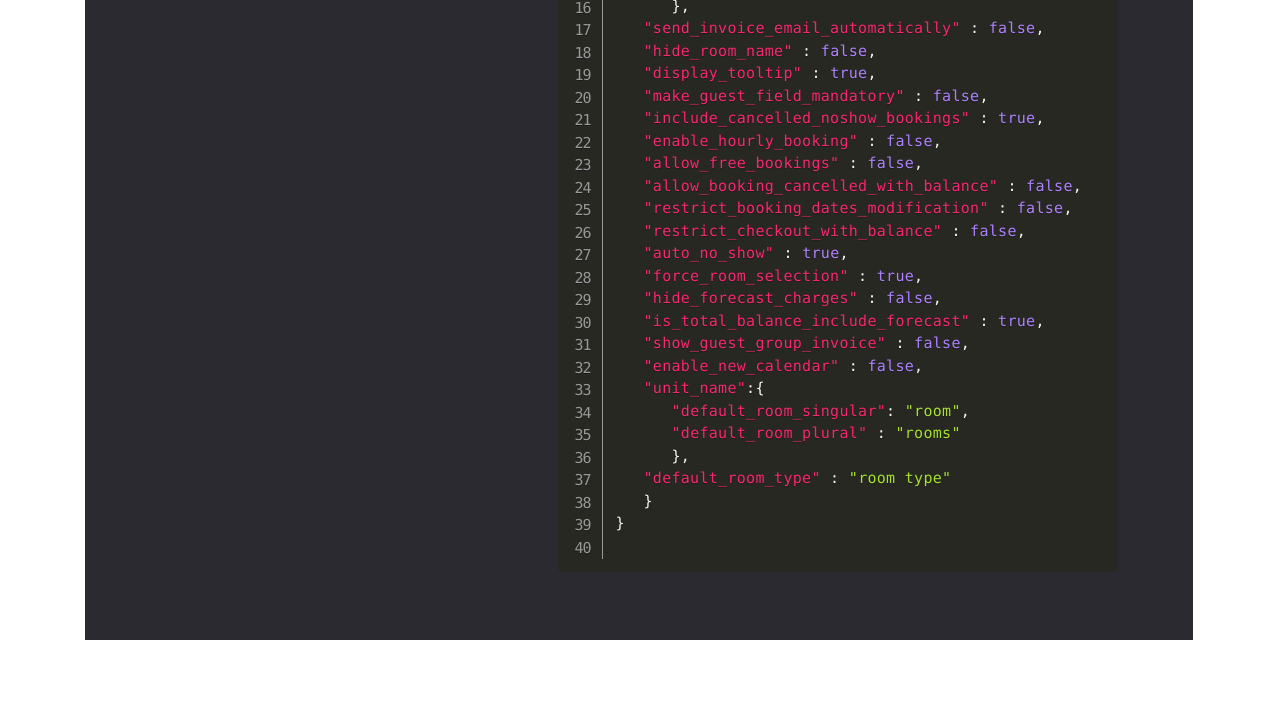
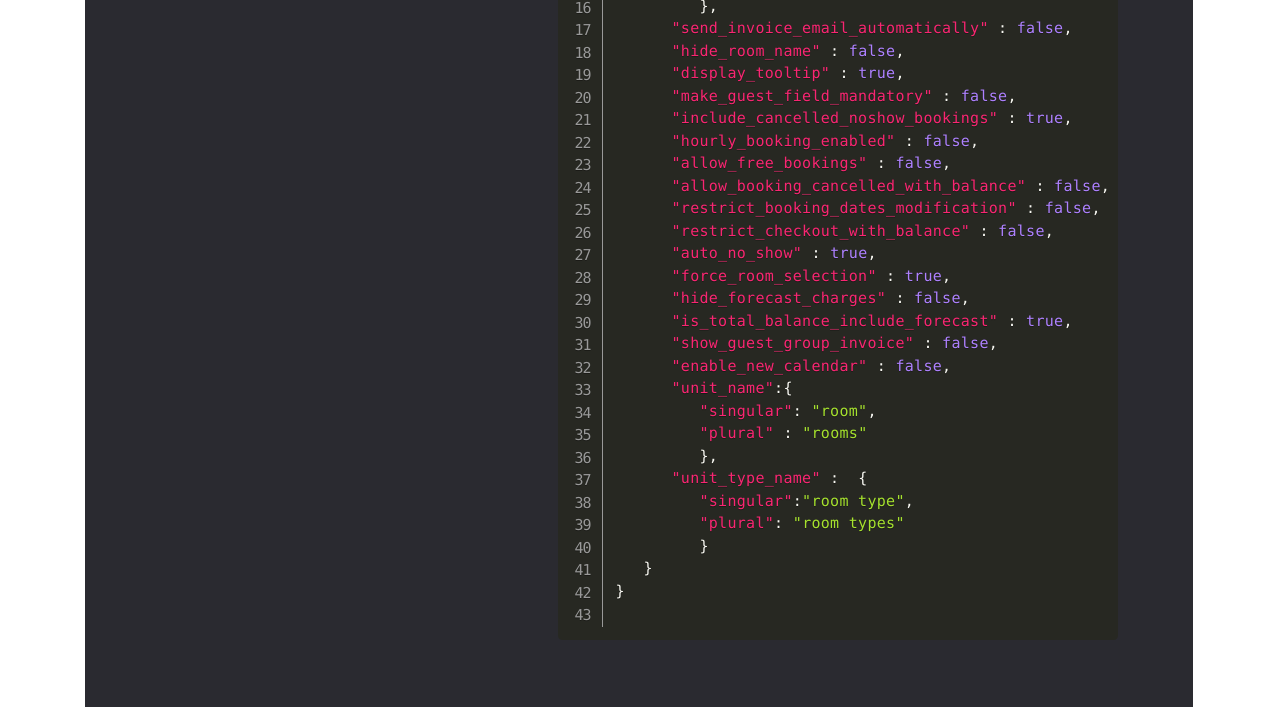
Before and after one commit to minical/minical.github.io, a plain HTML site: page index.html in a window 1280 px wide. Shown: the part 1565-2277 px from the top of the page. Drawn offline with Linux system fonts and the light colour scheme; some packages are replaced by stand-ins of ours.

Commit message:
ui chnages

```diff
--- a/assets/css/theme.css
+++ b/assets/css/theme.css
@@ -1935,7 +1935,8 @@ input[type="email"] {
      font-weight:600;
     }
     .menu-wep a:hover{
-      border-bottom: 2px solid;
+      /* border-bottom: 2px solid;    */
+      color: #e5e3ff;
     }
 
 
@@ -3689,7 +3690,7 @@ nav ul li label{
 .product-tabs ul li label {
 
   font-weight: bold;
-  font-size: 14px;
+  font-size: 13px;
   line-height: 32px;
   letter-spacing: 1.33333px;
   float: left;
--- a/index.html
+++ b/index.html
@@ -47,7 +47,7 @@
             <div class="col-lg-3 col-md-4 align-self-center">
                <div class="logo">
                   <a href="index.html" class="latterColor">
-                     <img src="assets/img/Icon.png" alt="">
+                     <!-- <img src="assets/img/Icon.png" alt=""> -->
                      miniCal
                   </a>
                </div>
@@ -191,7 +191,7 @@
                         <label for="tab2">Hostel</label>
                      </li>
                      <li class="tab3">
-                        <label for="tab3">Vacation Rent</label>
+                        <label for="tab3">Vacation Rental</label>
                      </li>
                      <li class="tab4">
                         <label for="tab4">Apartment</label>
@@ -237,7 +237,7 @@
       "display_tooltip" : true,
       "make_guest_field_mandatory" : false,
       "include_cancelled_noshow_bookings" : true,
-   "enable_hourly_booking" : false,
+      "hourly_booking_enabled" : false,
       "allow_free_bookings" : false,
       "allow_booking_cancelled_with_balance" : false,
       "restrict_booking_dates_modification" : false,
@@ -249,10 +249,13 @@
       "show_guest_group_invoice" : false,
       "enable_new_calendar" : false,
       "unit_name":{
-      "default_room_singular": "room",
-      "default_room_plural" : "rooms"
+         "singular": "room",
+         "plural" : "rooms"
          },
-   "default_room_type" : "room type"
+      "unit_type_name" :  {
+         "singular":"room type",
+         "plural": "room types"
+         }
    }
 }
     </code>
@@ -293,7 +296,7 @@
       "display_tooltip" : true,
       "make_guest_field_mandatory" : false,
       "include_cancelled_noshow_bookings" : true,
-      "enable_hourly_booking" : false,
+      "hourly_booking_enabled" : false,
       "allow_free_bookings" : false,
       "allow_booking_cancelled_with_balance" : false,
       "restrict_booking_dates_modification" : false,
@@ -305,10 +308,13 @@
       "show_guest_group_invoice" : false,
       "enable_new_calendar" : false,
       "unit_name":{
-         "default_room_singular": "bed",
-         "default_room_plural" : "beds"
+         "singular": "bed",
+         "plural" : "beds"
          },
-      "default_room_type" : "bed type"
+      "unit_type_name" : {
+         "singular":"room type",
+         "plural": "room types"
+         }
    }
 }
     </code>
@@ -329,7 +335,7 @@
                            <center>
 <pre class="line-numbers">
 <code class="language-json">{
-   "name": "Vacation Rent",
+   "name": "Vacation Rental",
    "version": "1.0.0",
    "description": "",
    "dependencies": {
@@ -349,7 +355,7 @@
       "display_tooltip" : true,
       "make_guest_field_mandatory" : false,
       "include_cancelled_noshow_bookings" : true,
-      "enable_hourly_booking" : false,
+      "hourly_booking_enabled" : false,
       "allow_free_bookings" : false,
       "allow_booking_cancelled_with_balance" : false,
       "restrict_booking_dates_modification" : false,
@@ -361,10 +367,13 @@
       "show_guest_group_invoice" : false,
       "enable_new_calendar" : false,
       "unit_name":{
-         "default_room_singular": "room",
-         "default_room_plural" : "rooms"
+         "singular": "room",
+         "plural" : "rooms"
         },
-      "default_room_type" : "room type"
+      "unit_type_name" :  {
+         "singular":"room type",
+         "plural": "room types"
+         }
      }
 }
     </code>
@@ -405,7 +414,7 @@
       "display_tooltip" : true,
       "make_guest_field_mandatory" : false,
       "include_cancelled_noshow_bookings" : true,
-      "enable_hourly_booking" : false,
+      "hourly_booking_enabled" : false,
       "allow_free_bookings" : false,
       "allow_booking_cancelled_with_balance" : false,
       "restrict_booking_dates_modification" : false,
@@ -417,10 +426,13 @@
       "show_guest_group_invoice" : false,
       "enable_new_calendar" : false,
       "unit_name":{
-         "default_room_singular": "room",
-         "default_room_plural" : "rooms"
+         "singular": "unit",
+         "plural" : "units"
          },
-      "default_room_type" : "room type"
+      "unit_type_name" :  {
+         "singular":"unit type",
+         "plural": "unit types"
+         }
    }
 }
     </code>
@@ -462,7 +474,7 @@
       "display_tooltip" : true,
       "make_guest_field_mandatory" : false,
       "include_cancelled_noshow_bookings" : true,
-      "enable_hourly_booking" : false,
+      "hourly_booking_enabled" : true,
       "allow_free_bookings" : false,
       "allow_booking_cancelled_with_balance" : false,
       "restrict_booking_dates_modification" : false,
@@ -474,10 +486,13 @@
       "show_guest_group_invoice" : false,
       "enable_new_calendar" : false,
       "unit_name":{
-         "default_room_singular": "car",
-         "default_room_plural" : "cars"
+         "singular": "vehicle",
+         "plural" : "vehicles"
          },
-      "default_room_type" : "car type"
+      "unit_type_name" :  {
+         "singular":"vehicle type",
+         "plural": "vehicle types"
+         }
       }
 }
     </code>
@@ -518,7 +533,7 @@
       "display_tooltip" : true,
       "make_guest_field_mandatory" : false,
       "include_cancelled_noshow_bookings" : true,
-      "enable_hourly_booking" : false,
+      "hourly_booking_enabled" : true,
       "allow_free_bookings" : false,
       "allow_booking_cancelled_with_balance" : false,
       "restrict_booking_dates_modification" : false,
@@ -530,10 +545,13 @@
       "show_guest_group_invoice" : false,
       "enable_new_calendar" : false,
       "unit_name":{
-         "default_room_singular": "Office",
-         "default_room_plural" : "Offices"
+         "singular": "room",
+         "plural" : "rooms"
          },
-      "default_room_type" : "Office type"
+      "unit_type_name" :{
+         "singular": "room type",
+         "plural" : "room types"
+         }
       }
 }
     </code>
--- a/style.css
+++ b/style.css
@@ -142,7 +142,8 @@
      font-weight:600;
     }
     .menu-wep a:hover{
-      border-bottom: 2px solid;
+      /* border-bottom: 2px solid;    */
+      color: #e5e3ff;
     }
 
 
```
Also changed, not shown: contact.html (+1 -1 lines), pricing.html (+1 -1 lines). Lines whose indentation alone changed are shown as unchanged.
